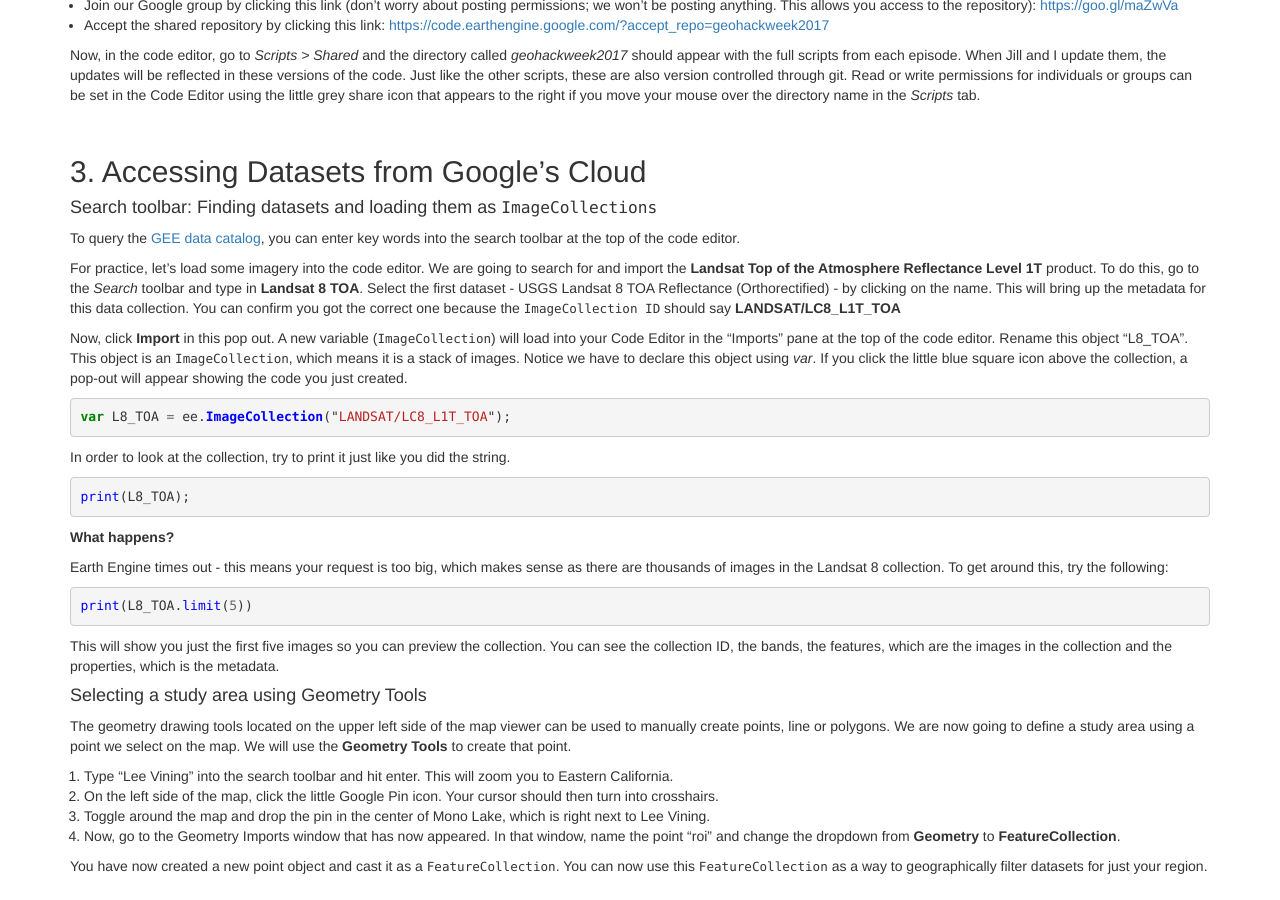
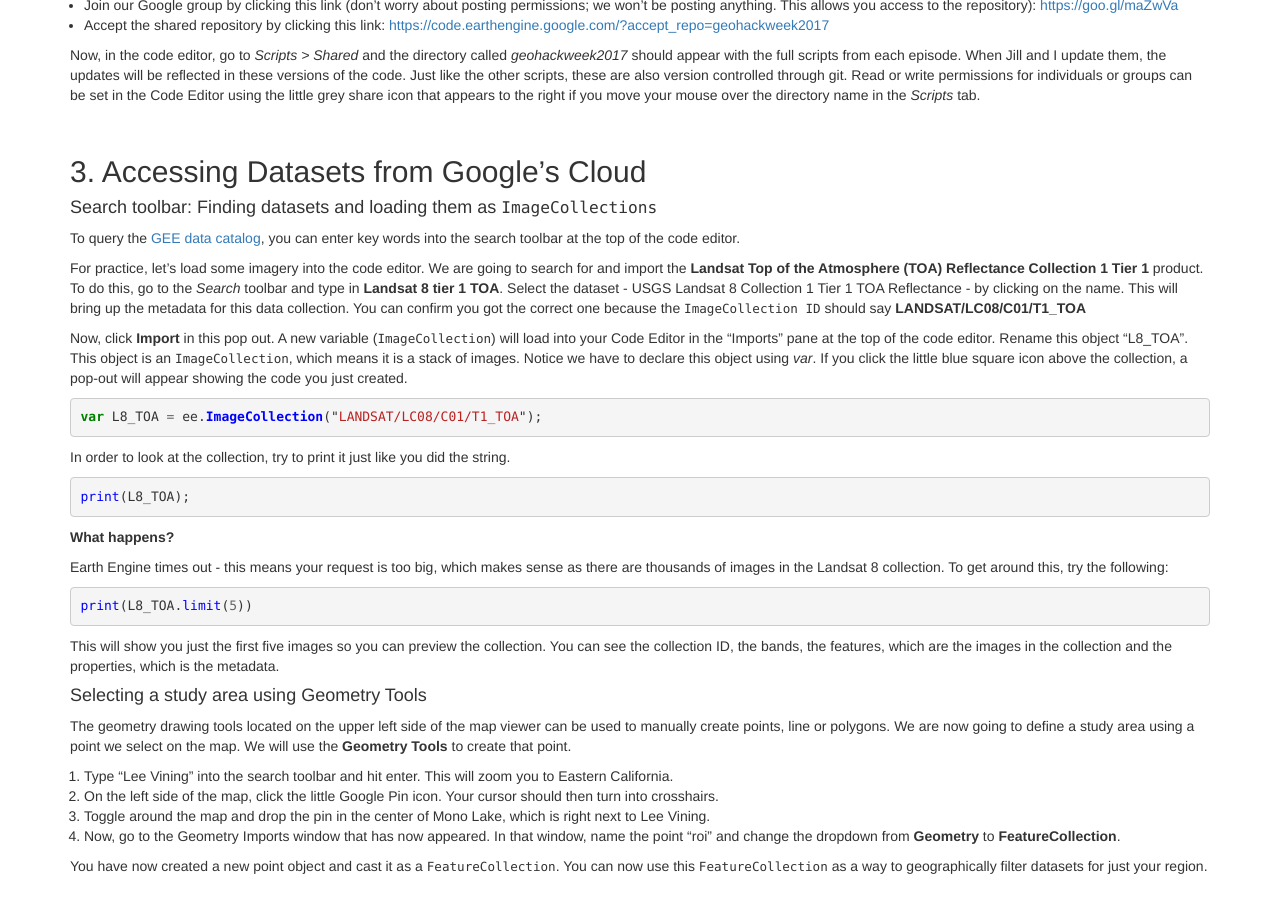
Before and after one commit to geohackweek/GoogleEarthEngine, a Jekyll site: the page built from _episodes/02-code-editor.md, in a window 1280 px wide and 900 px high, scrolled down 2655 px. Built offline with Jekyll 4.4.1, drawn with Linux system fonts in a browser that asks for light colours.

Commit message:
updated to landsat collection 1 toa

```diff
--- a/_episodes/02-code-editor.md
+++ b/_episodes/02-code-editor.md
@@ -111,13 +111,13 @@ Now, in the code editor, go to *Scripts > Shared* and the directory called *geoh
 
 To query the [GEE data catalog](https://code.earthengine.google.com/datasets/), you can enter key words into the search toolbar at the top of the code editor.
 
-For practice, let's load some imagery into the code editor. We are going to search for and import the **Landsat Top of the Atmosphere Reflectance Level 1T** product. To do this, go to the *Search* toolbar and type in **Landsat 8 TOA**. Select the first dataset - USGS Landsat 8 TOA Reflectance (Orthorectified) - by clicking on the name. This will bring up the metadata for this data collection. You can confirm you got the correct one because the `ImageCollection ID` should say **LANDSAT/LC8_L1T_TOA**
+For practice, let's load some imagery into the code editor. We are going to search for and import the **Landsat Top of the Atmosphere (TOA) Reflectance Collection 1 Tier 1** product. To do this, go to the *Search* toolbar and type in **Landsat 8 tier 1 TOA**. Select the dataset - USGS Landsat 8 Collection 1 Tier 1 TOA Reflectance - by clicking on the name. This will bring up the metadata for this data collection. You can confirm you got the correct one because the `ImageCollection ID` should say **LANDSAT/LC08/C01/T1_TOA**
 
 Now, click **Import** in this pop out.
 A new variable (`ImageCollection`) will load into your Code Editor in the "Imports" pane at the top of the code editor. Rename this object "L8_TOA". This object is an `ImageCollection`, which means it is a stack of images. Notice we have to declare this object using *var*. If you click the little blue square icon above the collection, a pop-out will appear showing the code you just created.
 
 {% highlight javascript %}
-var L8_TOA = ee.ImageCollection("LANDSAT/LC8_L1T_TOA");
+var L8_TOA = ee.ImageCollection("LANDSAT/LC08/C01/T1_TOA");
 {% endhighlight %}
 
 In order to look at the collection, try to print it just like you did the string.
```
